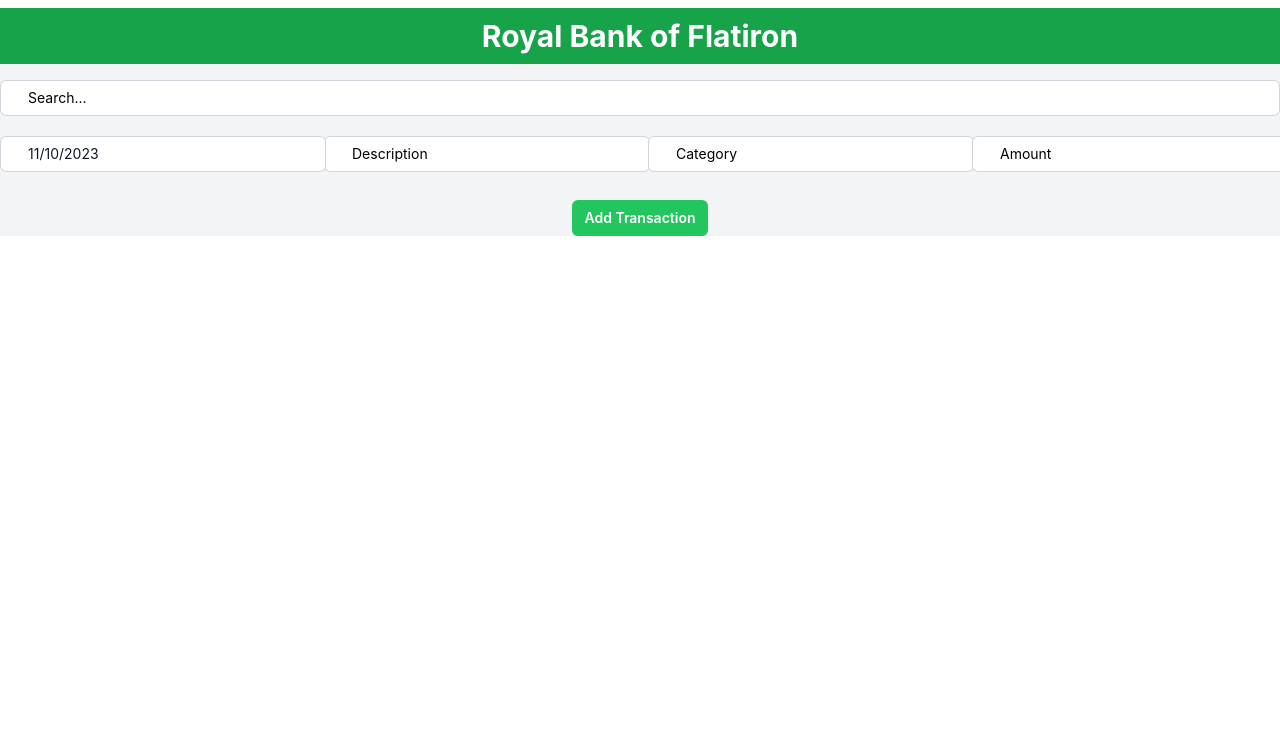
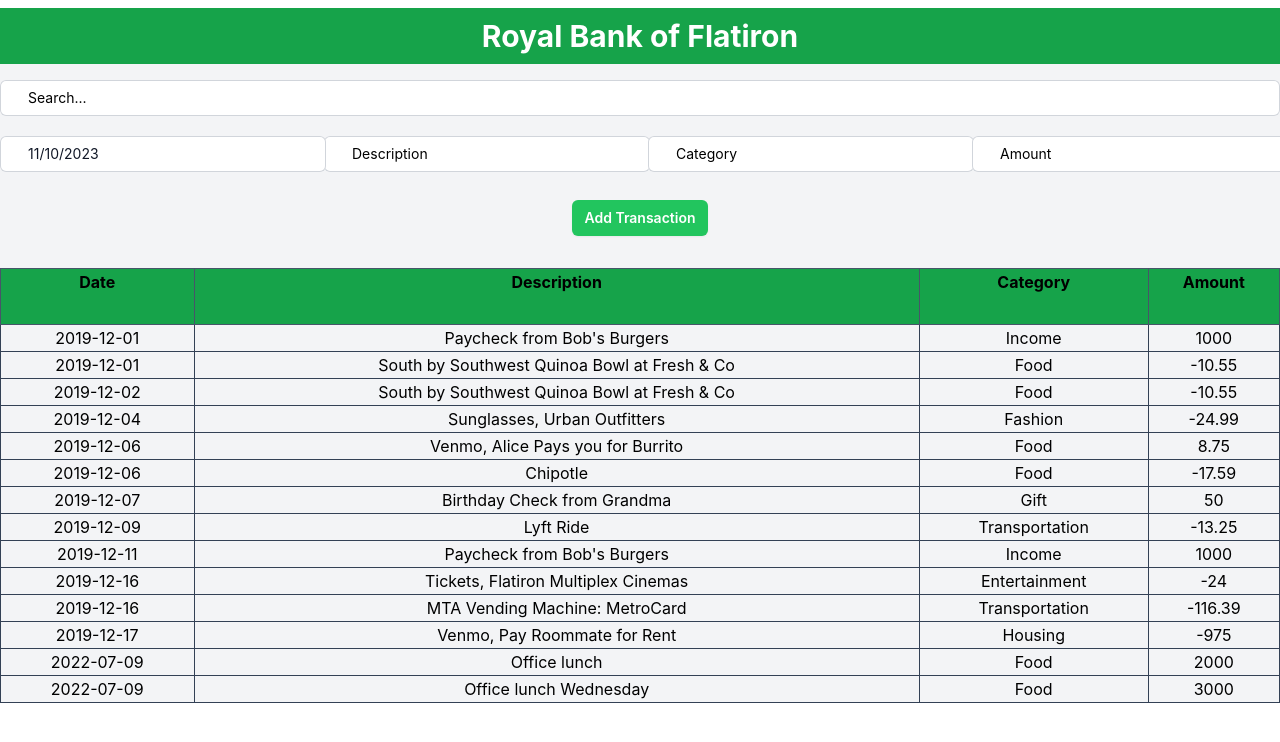
Before and after one commit to MuchokiDavid/react-hooks-week-1-code-challenge, a React (Create React App) app: page / in a window 1280 px wide. Shown: the top 742 px of the page. Built offline with nearby package versions, Linux system fonts and the light colour scheme.

Commit message:
Transaction list

```diff
--- a/src/App.js
+++ b/src/App.js
@@ -2,6 +2,7 @@ import './App.css';
 import NavBar from './components/NavBar';
 import Search from './components/Search';
 import Form from './components/Form';
+import TransactionsList from './components/TransactionsList';
 
 function App() {
 
@@ -11,6 +12,7 @@ function App() {
       <NavBar/>
       <Search/>
       <Form/>
+      <TransactionsList/>
     </div>
   );
 }
--- /dev/null
+++ b/src/components/TransactionsList.js
@@ -0,0 +1,56 @@
+import { useEffect, useState } from "react";
+import React from 'react'
+
+function TransactionsList() {
+    const [data, setData] = useState([]);
+    const [loading, setLoading] = useState(true);
+    const [error, setError] = useState(null);
+    const apiUrl = '/api/db.json';
+
+    useEffect(() => {
+      fetch(apiUrl)
+        .then(response => {
+          if (!response.ok) {
+            throw new Error('Network response was not ok');
+          }
+          return response.json();
+        })
+        .then(data => {
+          setData(data.transactions);
+          setLoading(false);
+          console.log(data)
+        })
+        .catch(error => {
+          setError(error);
+          setLoading(false);
+        });
+    }, []);
+
+    if (loading) {
+      return <p>Loading...</p>;
+    }
+
+    if (error) {
+      return <p>Error: {error.message}</p>;
+    }
+  return (
+    <div>
+        <table className="mt-8 table-auto border-collapse border border-slate-500 ... w-full">
+            <th className="h-14 bg-green-600 border border-slate-600 ">Date</th>
+            <th className="h-14 bg-green-600 border border-slate-600">Description</th>
+            <th className="h-14 bg-green-600 border border-slate-600">Category</th>
+            <th className="h-14 bg-green-600 border border-slate-600">Amount</th>
+        {data.map(data => (
+          <tr key={data.id}>
+            <td className="border border-slate-700 ...">{data.date}</td>
+            <td className="border border-slate-700 ...">{data.description}</td>
+            <td className="border border-slate-700 ...">{data.category}</td>
+            <td className="border border-slate-700 ...">{data.amount}</td>
+          </tr>
+        ))}
+      </table>
+    </div>
+  )
+}
+
+export default TransactionsList
```
